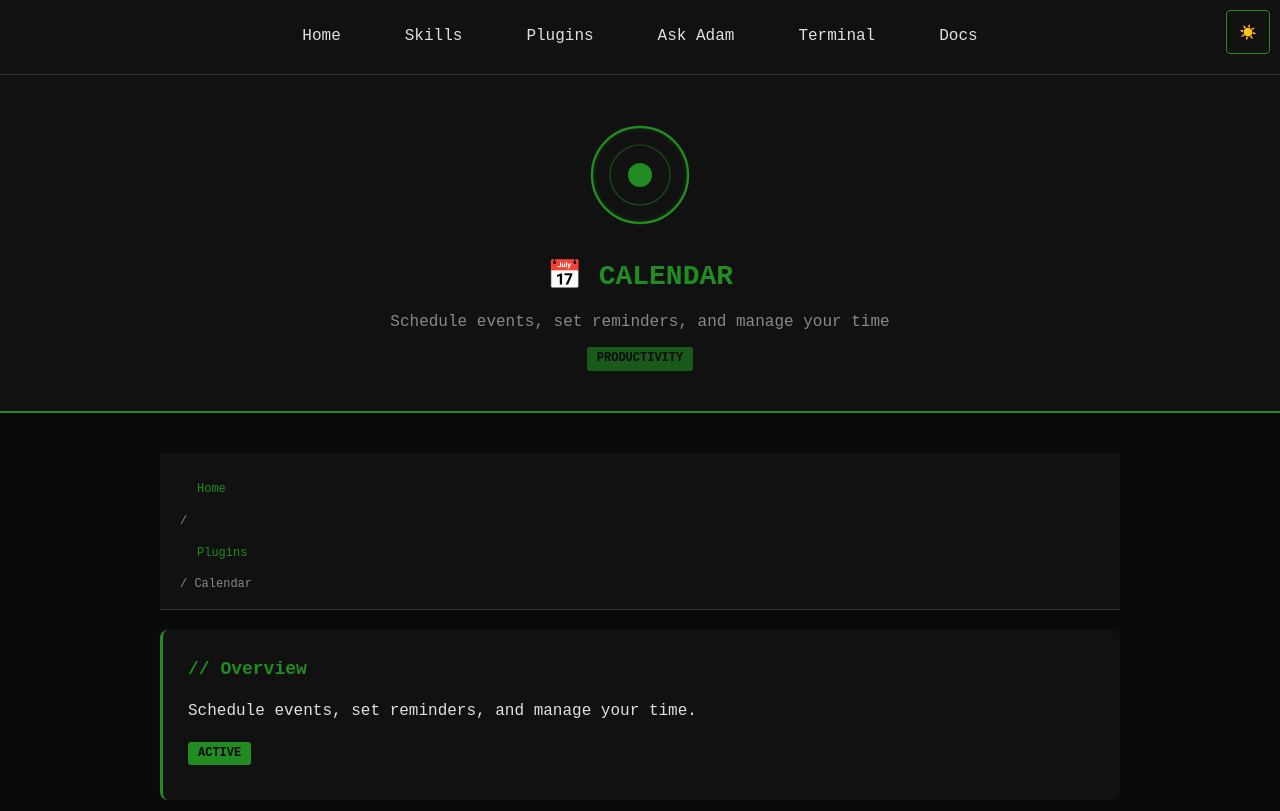
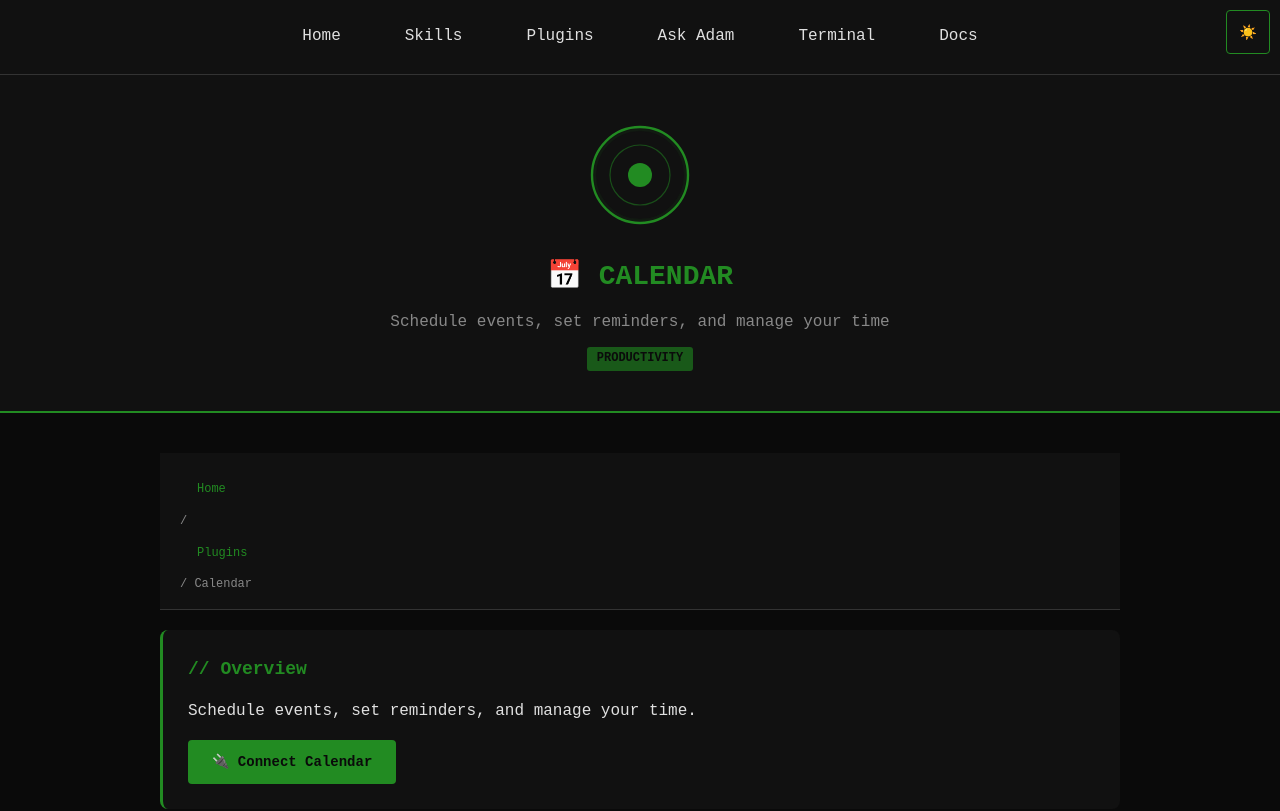
Before and after one commit to mu1ze/adam-website, a Next.js app: page /plugins/calendar in a window 1280 px wide. Shown: the top 811 px of the page. Built offline with nearby package versions, Linux system fonts and the light colour scheme.

Commit message:
Modified Adam personaliity, he's a tweaker. Added connection animation in plugin page

```diff
--- a/app/plugins/page.js
+++ b/app/plugins/page.js
@@ -1,6 +1,7 @@
 import Link from 'next/link';
 import { plugins } from '@/data/plugins';
 import FooterSimple from '@/components/FooterSimple';
+import { PluginConnectionDot } from '@/components/PluginConnectionButton';
 
 export const metadata = {
   title: 'Plugins - ADAM',
@@ -36,7 +37,7 @@ export default function PluginsPage() {
               <div className="icon">{plugin.icon}</div>
               <h2>{plugin.title}</h2>
               <p>{plugin.description}</p>
-              <span className="status">ACTIVE</span>
+              <PluginConnectionDot slug={plugin.slug} />
             </Link>
           ))}
         </div>
--- a/components/DetailLayout.js
+++ b/components/DetailLayout.js
@@ -1,6 +1,7 @@
 import Link from 'next/link';
 import FooterSimple from './FooterSimple';
 import Breadcrumbs from './Breadcrumbs';
+import PluginConnectionButton from './PluginConnectionButton';
 
 export default function DetailLayout({
   title,
@@ -11,6 +12,8 @@ export default function DetailLayout({
   exampleUsage,
   config,
   category,
+  slug,
+  isPlugin,
   hero,
   breadcrumbs,
   children
@@ -38,7 +41,11 @@ export default function DetailLayout({
         <div className="detail-section">
           <h2>// Overview</h2>
           <p>{description}</p>
-          <p style={{ marginTop: '15px' }}><span className="status-badge">ACTIVE</span></p>
+          {isPlugin && slug ? (
+            <PluginConnectionButton slug={slug} title={title} />
+          ) : (
+            <p style={{ marginTop: '15px' }}><span className="status-badge">ACTIVE</span></p>
+          )}
         </div>
 
         <div className="detail-section">
--- /dev/null
+++ b/components/PluginConnectionButton.js
@@ -0,0 +1,157 @@
+'use client';
+import { useState, useEffect, useCallback } from 'react';
+
+const STORAGE_KEY = 'adam_terminal_connections';
+
+function getConnections() {
+  if (typeof window === 'undefined') return {};
+  try {
+    return JSON.parse(localStorage.getItem(STORAGE_KEY) || '{}');
+  } catch { return {}; }
+}
+
+function setConnections(data) {
+  localStorage.setItem(STORAGE_KEY, JSON.stringify(data));
+}
+
+// Small status dot for plugin cards (listing page)
+export function PluginConnectionDot({ slug }) {
+  const [connected, setConnected] = useState(false);
+
+  useEffect(() => {
+    setConnected(!!getConnections()[slug]);
+  }, [slug]);
+
+  return (
+    <span
+      className="status"
+      style={{
+        background: connected ? '#28ca41' : 'var(--primary)',
+      }}
+    >
+      {connected ? '● CONNECTED' : 'AVAILABLE'}
+    </span>
+  );
+}
+
+// Full connect/disconnect button for detail pages
+export default function PluginConnectionButton({ slug, title }) {
+  const [connected, setConnected] = useState(false);
+  const [connecting, setConnecting] = useState(false);
+  const [step, setStep] = useState('');
+
+  useEffect(() => {
+    setConnected(!!getConnections()[slug]);
+  }, [slug]);
+
+  const handleConnect = useCallback(() => {
+    if (connecting) return;
+    setConnecting(true);
+
+    const steps = [
+      'Requesting authorization token...',
+      'Verifying credentials...',
+      'Exchanging tokens...',
+      'Establishing secure channel...',
+    ];
+
+    let i = 0;
+    setStep(steps[0]);
+
+    const interval = setInterval(() => {
+      i++;
+      if (i < steps.length) {
+        setStep(steps[i]);
+      } else {
+        clearInterval(interval);
+        const conns = getConnections();
+        conns[slug] = { connectedAt: new Date().toISOString() };
+        setConnections(conns);
+        setConnected(true);
+        setConnecting(false);
+        setStep('');
+      }
+    }, 600);
+  }, [slug, connecting]);
+
+  const handleDisconnect = useCallback(() => {
+    const conns = getConnections();
+    delete conns[slug];
+    setConnections(conns);
+    setConnected(false);
+  }, [slug]);
+
+  return (
+    <div style={{ marginTop: '15px' }}>
+      {connecting && (
+        <div style={{
+          marginBottom: '12px',
+          padding: '10px 15px',
+          background: 'rgba(0, 255, 136, 0.05)',
+          border: '1px solid var(--primary)',
+          borderRadius: '4px',
+          fontSize: '13px',
+          color: 'var(--primary)',
+        }}>
+          <span className="cursor-blink" style={{ marginRight: '8px' }}></span>
+          {step}
+        </div>
+      )}
+
+      {connected ? (
+        <div style={{ display: 'flex', alignItems: 'center', gap: '12px', flexWrap: 'wrap' }}>
+          <span style={{
+            display: 'inline-flex',
+            alignItems: 'center',
+            gap: '6px',
+            background: 'rgba(40, 202, 65, 0.1)',
+            border: '1px solid #28ca41',
+            color: '#28ca41',
+            padding: '8px 16px',
+            borderRadius: '4px',
+            fontSize: '13px',
+            fontFamily: 'inherit',
+          }}>
+            ● Connected to {title}
+          </span>
+          <button
+            onClick={handleDisconnect}
+            style={{
+              background: 'transparent',
+              border: '1px solid #ff5f57',
+              color: '#ff5f57',
+              padding: '8px 16px',
+              borderRadius: '4px',
+              cursor: 'pointer',
+              fontFamily: 'inherit',
+              fontSize: '13px',
+              transition: 'all 0.3s',
+            }}
+          >
+            Disconnect
+          </button>
+        </div>
+      ) : (
+        <button
+          onClick={handleConnect}
+          disabled={connecting}
+          style={{
+            background: connecting ? 'var(--bg-secondary)' : 'var(--primary)',
+            color: connecting ? 'var(--text-dim)' : 'var(--bg)',
+            border: 'none',
+            padding: '10px 24px',
+            borderRadius: '4px',
+            cursor: connecting ? 'not-allowed' : 'pointer',
+            fontFamily: 'inherit',
+            fontSize: '14px',
+            fontWeight: 'bold',
+            transition: 'all 0.3s',
+            minHeight: '44px',
+          }}
+        >
+          {connecting ? 'Connecting...' : `🔌 Connect ${title}`}
+        </button>
+      )}
+    </div>
+  );
+}
```
Also changed, not shown: app/plugins/[slug]/page.js.
